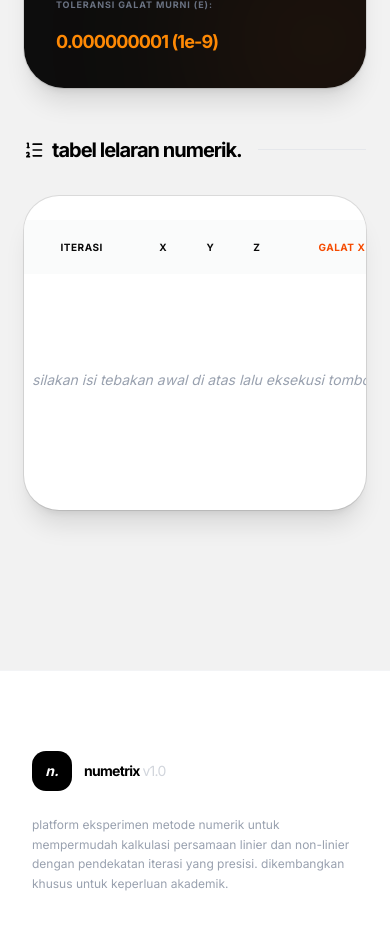
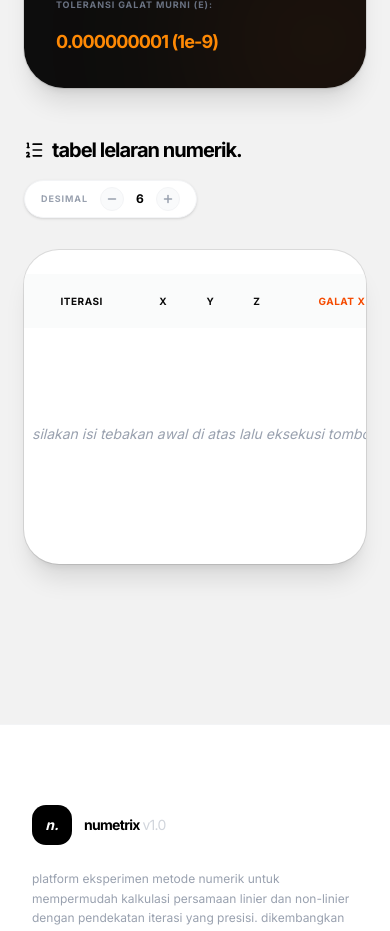
Before and after one commit to sakibfaturrahman/numetrix, a Next.js app: page /spl/jacobi in a window 390 px wide. Shown: the part 1820-2751 px from the top of the page. Built offline with nearby package versions, Linux system fonts and the light colour scheme.

Commit message:
Update fitur increase decrease

```diff
--- a/app/spl/jacobi/page.tsx
+++ b/app/spl/jacobi/page.tsx
@@ -18,6 +18,7 @@ import {
 } from "@/components/ui/table";
 import { GuideModal } from "@/components/common/guide-modal";
 import { ErrorMessage } from "@/components/common/error-message";
+import { DecimalControl } from "@/components/common/decimal-control"; // Import komponen global
 import {
   RotateCcw,
   Play,
@@ -46,6 +47,9 @@ const JacobiPage = () => {
   const [loading, setLoading] = useState(false);
   const [error, setError] = useState<string | null>(null);
   const [iterations, setIterations] = useState<JacobiIteration[]>([]);
+
+  // State untuk fitur Decimal Control (Default 6 angka di belakang koma)
+  const [decimals, setDecimals] = useState<number>(6);
 
   // Default nilai awal P0 sesuai pengerjaan Excel = (1, 2, 2)
   const [initialGuess, setInitialGuess] = useState({ x: 1, y: 2, z: 2 });
@@ -316,8 +320,9 @@ const JacobiPage = () => {
                         <span className="text-[10px] text-gray-400 font-mono">
                           {label} =
                         </span>
+                        {/* Tersinkronisasi dengan state decimals */}
                         <span className="text-sm font-mono font-bold text-orange-400">
-                          {val.toFixed(6)}
+                          {val.toFixed(decimals)}
                         </span>
                       </div>
                     ))}
@@ -349,23 +354,30 @@ const JacobiPage = () => {
 
           {/* TABEL ITERASI */}
           <section className="mt-12">
-            <div className="flex items-center gap-4 mb-8">
+            <div className="flex flex-col md:flex-row md:items-center gap-4 mb-8">
               <div className="flex items-center gap-2">
                 <ListOrdered className="w-5 h-5 text-black" />
                 <h2 className="text-xl font-bold tracking-tighter">
                   tabel lelaran numerik.
                 </h2>
               </div>
-              <div className="h-[1px] flex-1 bg-gray-200"></div>
+
+              <div className="h-[1px] flex-1 bg-gray-200 hidden md:block"></div>
+
+              <div className="flex items-center gap-3">
+                {/* PEMANGGILAN KOMPONEN DECIMAL CONTROL */}
+                <DecimalControl decimals={decimals} setDecimals={setDecimals} />
+
                 {iterations.length > 0 && (
                   <motion.span
                     initial={{ opacity: 0, scale: 0.8 }}
                     animate={{ opacity: 1, scale: 1 }}
-                  className="px-4 py-1.5 bg-black text-white text-[10px] font-bold tracking-widest rounded-full uppercase"
+                    className="px-4 py-2 bg-black text-white text-[10px] font-bold tracking-widest rounded-full uppercase shrink-0"
                   >
                     {iterations.length - 1} lelaran selesai
                   </motion.span>
                 )}
+              </div>
             </div>
 
             <Card className="rounded-[35px] border-none shadow-xl overflow-hidden bg-white">
@@ -410,14 +422,15 @@ const JacobiPage = () => {
                             <TableCell className="text-center font-bold text-gray-400 py-3.5">
                               {row.iterasi}
                             </TableCell>
+                            {/* Menggunakan state decimals untuk pemotongan angka */}
                             <TableCell className="text-center font-mono font-bold text-sm py-3.5 text-black">
-                              {row.x.toFixed(6)}
+                              {row.x.toFixed(decimals)}
                             </TableCell>
                             <TableCell className="text-center font-mono font-bold text-sm py-3.5 text-black">
-                              {row.y.toFixed(6)}
+                              {row.y.toFixed(decimals)}
                             </TableCell>
                             <TableCell className="text-center font-mono font-bold text-sm py-3.5 text-black">
-                              {row.z.toFixed(6)}
+                              {row.z.toFixed(decimals)}
                             </TableCell>
 
                             <TableCell className="text-center py-3.5">
--- /dev/null
+++ b/components/common/decimal-control.tsx
@@ -0,0 +1,41 @@
+// src/components/common/decimal-control.tsx
+
+import React from "react";
+import { Plus, Minus } from "lucide-react";
+
+interface DecimalControlProps {
+  decimals: number;
+  setDecimals: React.Dispatch<React.SetStateAction<number>>;
+  min?: number;
+  max?: number;
+}
+
+export const DecimalControl: React.FC<DecimalControlProps> = ({
+  decimals,
+  setDecimals,
+  min = 0,
+  max = 12, // Batas maksimal angka di belakang koma
+}) => {
+  return (
+    <div className="flex items-center gap-2 bg-white px-4 py-1.5 rounded-full shadow-sm border border-gray-100">
+      <span className="text-[9px] font-bold text-gray-400 uppercase tracking-widest mr-1">
+        desimal
+      </span>
+      <button
+        onClick={() => setDecimals((p) => Math.max(min, p - 1))}
+        className="w-6 h-6 flex items-center justify-center bg-gray-50 hover:bg-gray-100 text-gray-400 hover:text-black rounded-full transition-colors border border-gray-100"
+      >
+        <Minus className="w-3 h-3 stroke-[3]" />
+      </button>
+      <span className="text-xs font-mono font-bold text-black w-4 text-center">
+        {decimals}
+      </span>
+      <button
+        onClick={() => setDecimals((p) => Math.min(max, p + 1))}
+        className="w-6 h-6 flex items-center justify-center bg-gray-50 hover:bg-gray-100 text-gray-400 hover:text-black rounded-full transition-colors border border-gray-100"
+      >
+        <Plus className="w-3 h-3 stroke-[3]" />
+      </button>
+    </div>
+  );
+};
--- a/lib/math/jacobi.ts
+++ b/lib/math/jacobi.ts
@@ -15,13 +15,14 @@ export interface JacobiIteration {
 
 /**
  * Menyelesaikan SPL dengan Metode Lelaran Jacobi.
- * Dipastikan berhenti tepat saat seluruh elemen memenuhi toleransi (Eksak indeks 0-19 sesuai Excel).
+ * Toleransi disesuaikan (1e-8) agar sinkron dengan pembulatan Excel
+ * sehingga looping berhenti persis di iterasi ke-19.
  */
 export function solveJacobi(
   A: number[][],
   b: number[],
   initialGuess: number[],
-  tolerance: number = 0.000000001,
+  tolerance: number = 0.00000001, // Diubah menjadi 8 angka di belakang koma
   maxIter: number = 50,
 ): JacobiIteration[] {
   let x = [...initialGuess];
@@ -61,7 +62,7 @@ export function solveJacobi(
     const gY = Math.abs(xNext[1] - x[1]);
     const gZ = Math.abs(xNext[2] - x[2]);
 
-    // Evaluasi kecukupan kriteria galat terhadap epsilon (e < 1e-9)
+    // Evaluasi kecukupan kriteria galat terhadap epsilon
     const isConvX = gX < tolerance;
     const isConvY = gY < tolerance;
     const isConvZ = gZ < tolerance;
@@ -83,8 +84,7 @@ export function solveJacobi(
       isConvergedZ: isConvZ,
     });
 
-    // CRITICAL BREAK: Berhenti total jika komponen x, y, dan z sudah TRUE semua.
-    // Ini mengunci perulangan agar baris k+1 (lelaran 19) menjadi baris final penutup tabel.
+    // CRITICAL BREAK: Menghentikan looping tepat di baris ketika semua nilai TRUE
     if (isConvX && isConvY && isConvZ) {
       break;
     }
```
Lines whose indentation alone changed are shown as unchanged.
